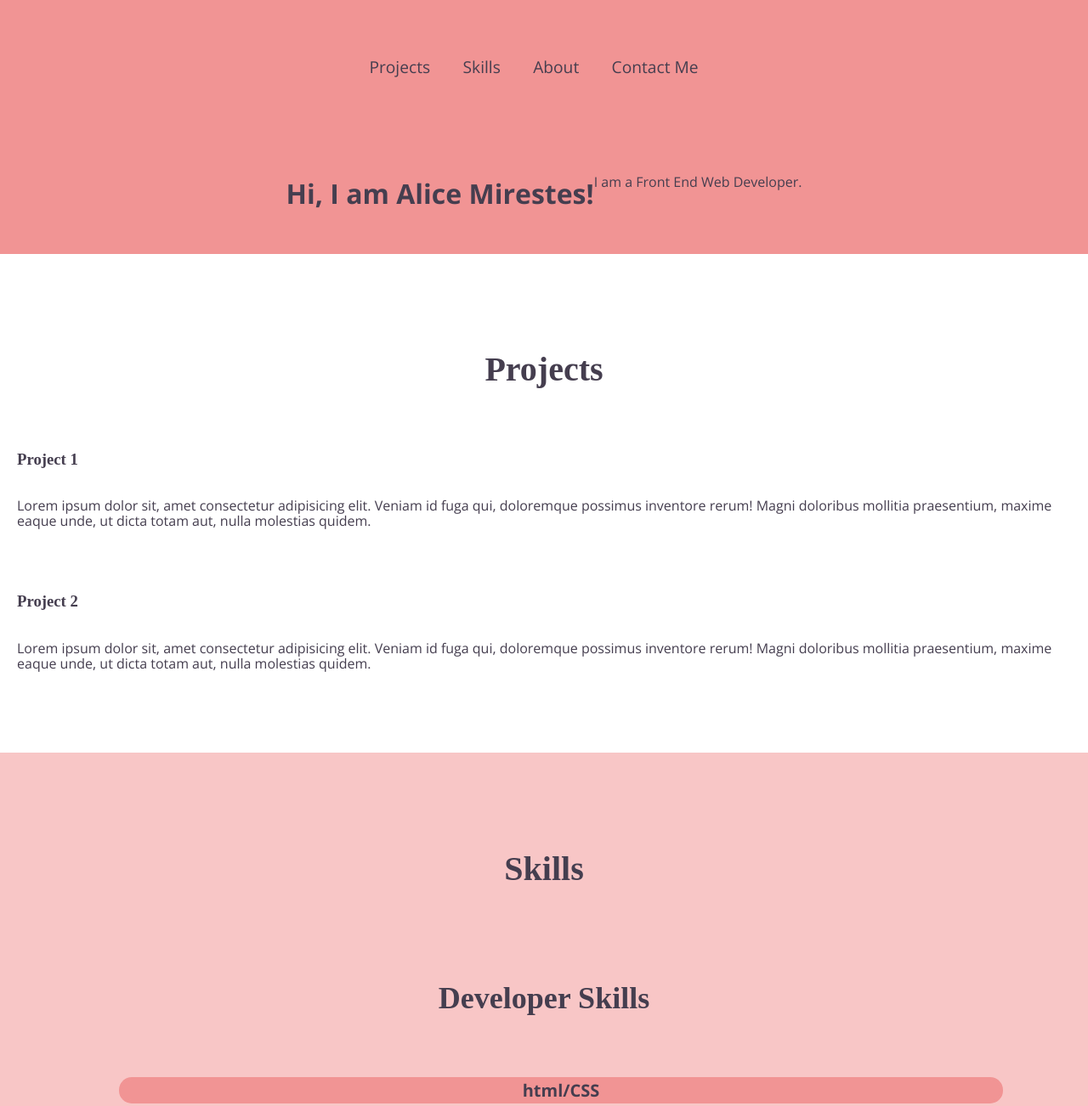
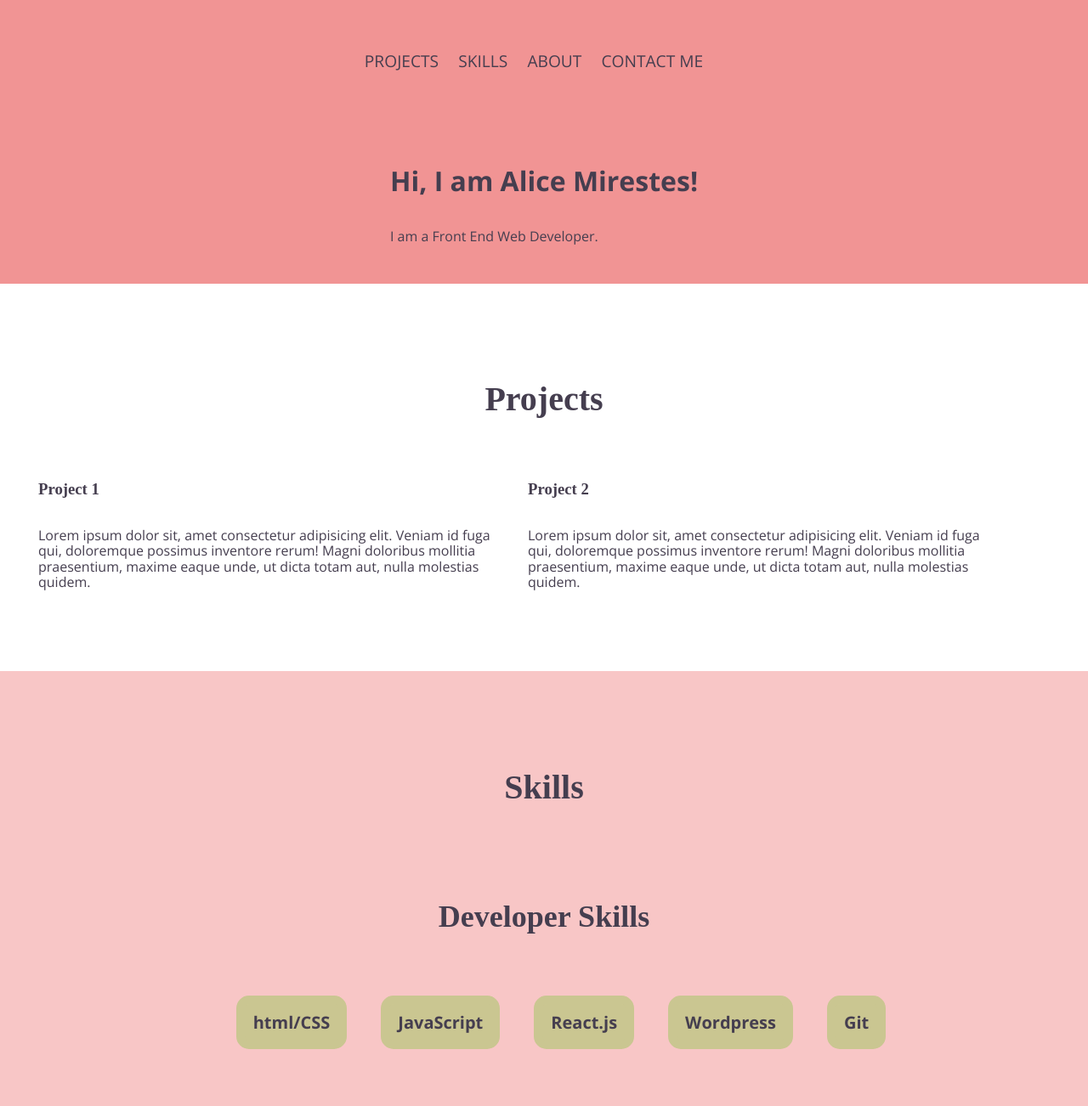
Before and after one commit to amirestes/portfolio, a website built with Parcel: page portfolio/index.html in a window 1280 px wide. Shown: the top 1302 px of the page at 85% size. Built offline with nearby package versions, Linux system fonts and the light colour scheme; a web font is replaced by a local one.

Commit message:
started tablet styles

```diff
--- a/portfolio/css/main.css
+++ b/portfolio/css/main.css
@@ -109,10 +109,10 @@ a {
 }
 
 nav a:hover {
-  border: 1.4px solid #CAC4D1;
+  border: 1.4px solid #453E4F;
   border-radius: 10px;
-  background: #CAC4D1;
-  color: #E8EFF7;
+  background: #453e4f;
+  color: #ffe8d6;
 }
 
 li {
@@ -147,7 +147,7 @@ header nav ul {
 header nav ul li {
   display:flex;
   justify-content: flex-start;
-  padding: 1em;
+  padding: 0.6em;
 }
 
 header {
@@ -210,10 +210,12 @@ header {
   font-weight: 550;
   display: flex;
   justify-content: center;
-  border: 4px solid #F19494;
+  border: 4px solid #CAC691
+  ;
   margin: 20px;
   border-radius: 15px;
-  background: #F19494;
+  background: #CAC691
+  ;
 }
 /* About */
 .about {
@@ -250,8 +252,8 @@ footer {
 
 .contact h2 {
   display: flex;
-  display: flex;
   justify-content: center;
+  align-content: center;
   flex-flow: column wrap;
   font-size: 2.5em;
   padding: 60px 0 60px 0;
@@ -375,6 +377,59 @@ footer i {
    Modify as content requires.
    ========================================================================== */
 
+@media (min-width: 768px) {
+  /* Tablet Styles */
+  .hero {
+    display: flex;
+    flex-direction: column;
+    justify-content: center;
+    align-content: center;
+  }
+
+  .projects {
+    display: flex;
+    flex-flow: column wrap;
+  }
+
+  .article {
+    display: flex;
+    flex-flow: row nowrap;
+    width: 90%;
+    padding-left: 25px;
+  }
+
+  .dev,
+  .tech {
+    display: flex;
+    flex-flow: row wrap;
+    justify-content: center;
+  }
+
+  .skills li {
+    display: flex;
+    justify-content: center;
+    border: 10px solid #CAC691
+    ;
+    margin: 20px;
+    border-radius: 15px;
+    background: #CAC691
+    ;
+    padding: 10px;
+  }
+
+  #contact {
+    display: flex;
+    justify-content: center;
+    flex-flow: row nowrap;
+    padding: 10px;
+  }
+}
+
+@media (min-width: 1200px) {
+  /* Desktop Styles */
+
+}
+
 @media only screen and (min-width: 35em) {
   /* Style adjustments for viewports that meet the condition */
 }
--- a/portfolio/index.html
+++ b/portfolio/index.html
@@ -46,10 +46,10 @@
         <div>
             <nav>
                 <ul>
-                    <li><a href="#projects">Projects</a></li>
-                    <li><a href="#skills">Skills</a></li>
-                    <li><a href="#about">About</a></li>
-                    <li><a href="#contact">Contact Me</a></li>
+                    <li><a href="#projects">PROJECTS</a></li>
+                    <li><a href="#skills">SKILLS</a></li>
+                    <li><a href="#about">ABOUT</a></li>
+                    <li><a href="#contact">CONTACT ME</a></li>
                 </ul>
             </nav>
         </div>
@@ -65,20 +65,23 @@
     <!--Projects-->
     <div class="projects">
         <h2 id="projects">Projects</h2>
+        <div class="article">
             <article>
                 <h3>Project 1</h3>
                 <p>Lorem ipsum dolor sit, amet consectetur adipisicing elit. Veniam id fuga qui, doloremque possimus inventore rerum! Magni doloribus mollitia praesentium, maxime eaque unde, ut dicta totam aut, nulla molestias quidem.</p>
             </article>
             <article>
                 <h3>Project 2</h3>
-            <p>Lorem ipsum dolor sit, amet consectetur adipisicing elit. Veniam id fuga qui, doloremque possimus inventore rerum! Magni doloribus mollitia praesentium, maxime eaque unde, ut dicta totam aut, nulla molestias quidem.</p></article>
+                <p>Lorem ipsum dolor sit, amet consectetur adipisicing elit. Veniam id fuga qui, doloremque possimus inventore rerum! Magni doloribus mollitia praesentium, maxime eaque unde, ut dicta totam aut, nulla molestias quidem.</p>
+            </article>
+        </div>
     </div>
     <!--Skills/Tech Stack-->
     <div>
         <section class="skills">
             <h2 id="skills">Skills</h2>
             <h3>Developer Skills</h3>
-            <ul>
+            <ul class="dev">
                 <li>html/CSS</li>
                 <li>JavaScript</li>
                 <li>React.js</li>
@@ -86,7 +89,7 @@
                 <li>Git</li>
             </ul>
             <h3>Tech Stack</h3>
-            <ul>
+            <ul class="tech">
                 <li>1</li>
                 <li>2</li>
                 <li>3</li>
@@ -115,6 +118,7 @@
     <div class="contact">
     <!--Contact-->
         <h2 id="contact">Let's Connect</h2>
+        <div id="contact">
             <div>
                 <h3>Hire me</h3>
                 <p>555-555-5555</p>
@@ -140,6 +144,7 @@
                     Let's get coffee!
                 </p>
             </div>
+        </div>
         <div>
             <p>
                 Copyright 2021 | Alice Mirestes
```
Lines whose indentation alone changed are shown as unchanged.
